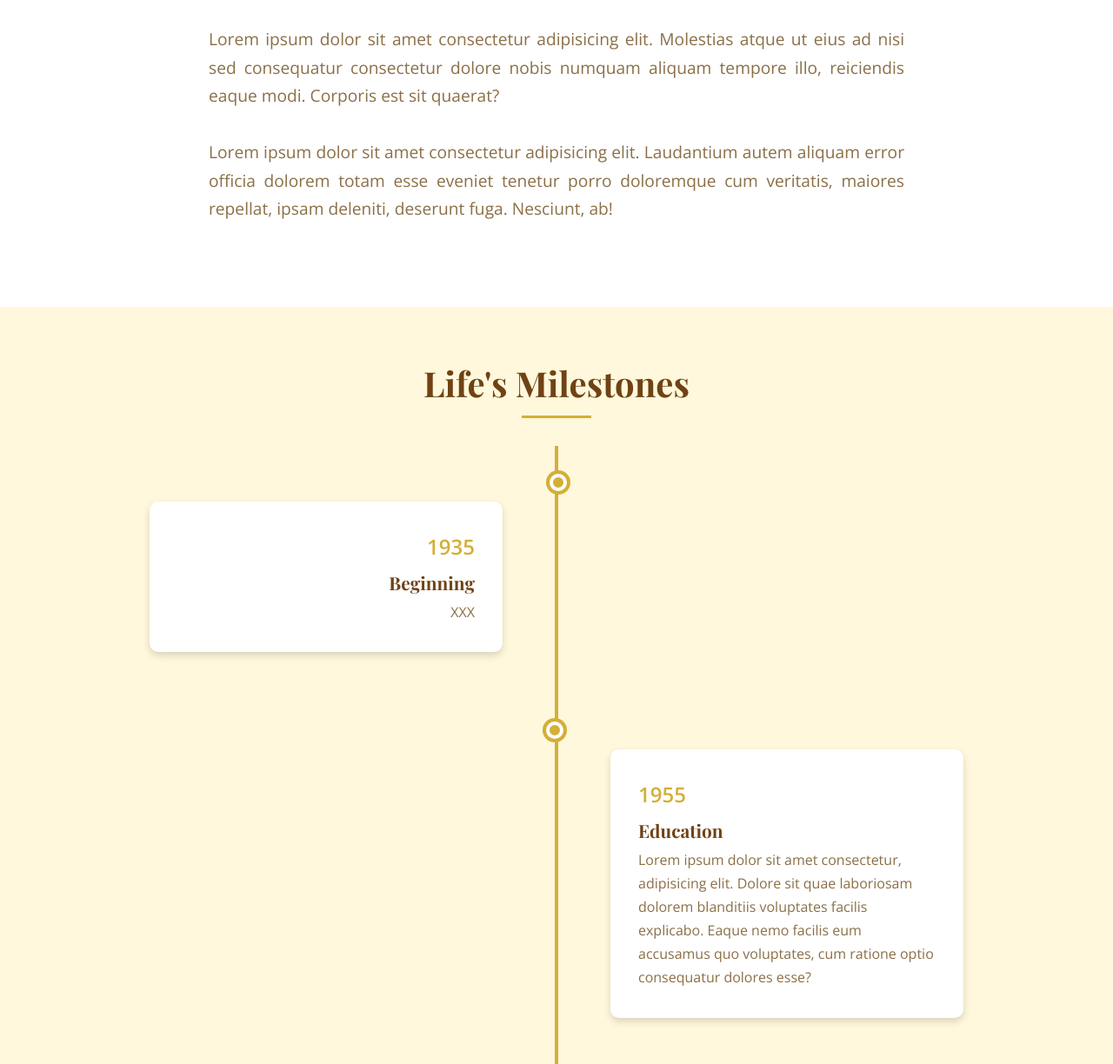
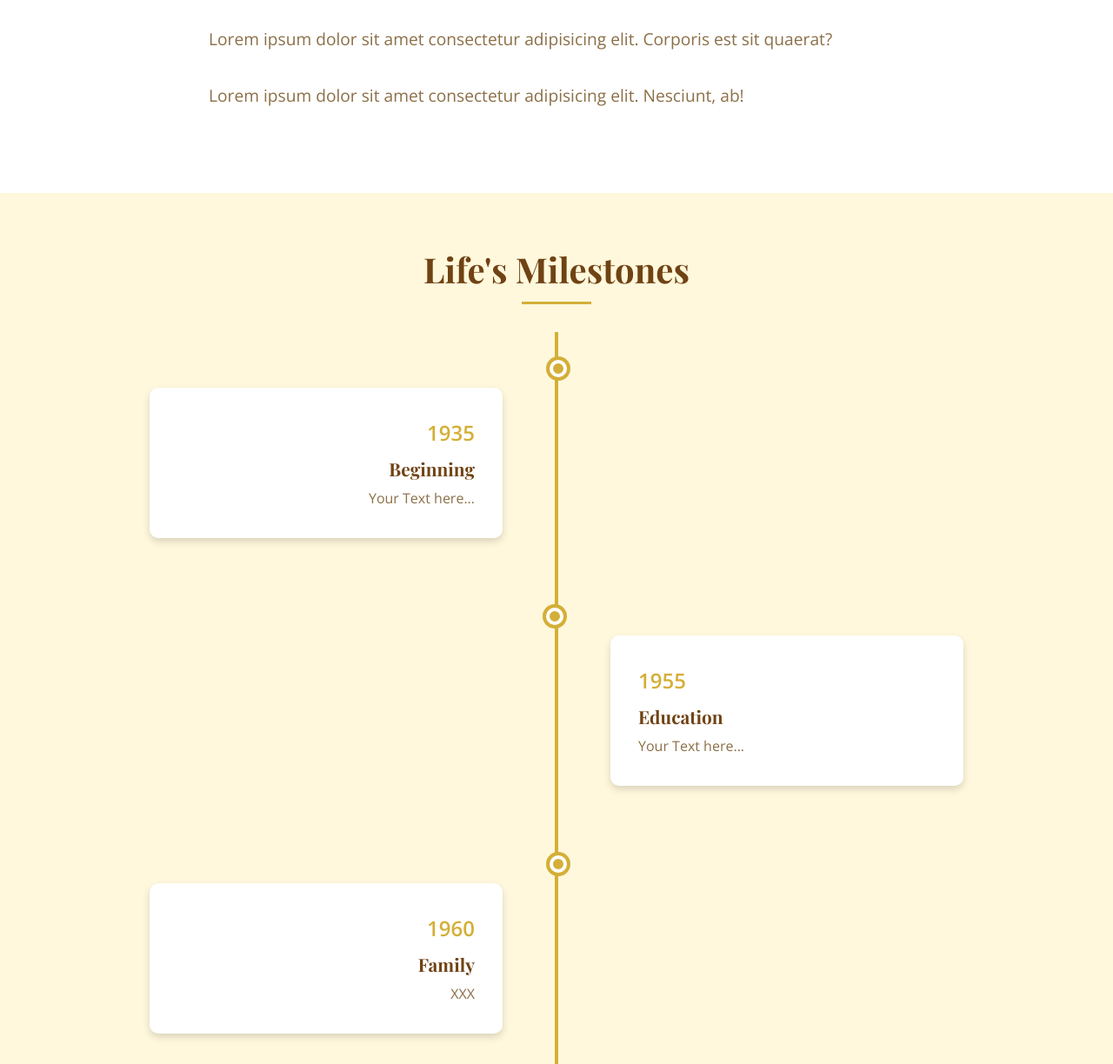
Before and after one commit to JuritaPro/BirthdaySite_Vanila_01, a plain HTML site: page index.html in a window 1280 px wide. Shown: the part 931-2155 px from the top of the page at 87% size. Drawn offline with nearby package versions, Linux system fonts and the light colour scheme.

Commit message:
depersonalized

```diff
--- a/index.html
+++ b/index.html
@@ -42,10 +42,11 @@
             <div class="bio-content">
                 <div class="bio-text">
                     <p>
-                       Lorem ipsum dolor sit amet consectetur adipisicing elit. Molestias atque ut eius ad nisi sed consequatur consectetur dolore nobis numquam aliquam tempore illo, reiciendis eaque modi. Corporis est sit quaerat?
+                       Lorem ipsum dolor sit amet consectetur adipisicing elit.
+                        Corporis est sit quaerat?
                     </p>
                     <p>
-                        Lorem ipsum dolor sit amet consectetur adipisicing elit. Laudantium autem aliquam error officia dolorem totam esse eveniet tenetur porro doloremque cum veritatis, maiores repellat, ipsam deleniti, deserunt fuga. Nesciunt, ab!
+                        Lorem ipsum dolor sit amet consectetur adipisicing elit. Nesciunt, ab!
                     </p>
             </div>
         </div>
@@ -64,7 +65,7 @@
                         <div class="timeline-year">1935</div>
                         <h3 class="timeline-title">Beginning</h3>
                         <p class="timeline-description">
-                            XXX
+                            Your Text here...
                         </p>
                     </div>
                 </div>
@@ -76,8 +77,7 @@
                         <div class="timeline-year">1955</div>
                         <h3 class="timeline-title">Education</h3>
                         <p class="timeline-description">
-                            Lorem ipsum dolor sit amet consectetur, adipisicing elit. Dolore sit quae laboriosam dolorem blanditiis voluptates facilis explicabo. Eaque nemo facilis eum accusamus quo voluptates, cum ratione optio consequatur dolores esse?
-
+                        Your Text here...
                         </p>
                     </div>
                 </div>
@@ -123,7 +123,7 @@
                     <div class="timeline-marker"></div>
                     <div class="timeline-content">
                         <div class="timeline-year">2025</div>
-                        <h3 class="timeline-title">90.th birthday!</h3>
+                        <h3 class="timeline-title">90th birthday!</h3>
                         <p class="timeline-description">
                             Congratulations!
                         </p>
```
